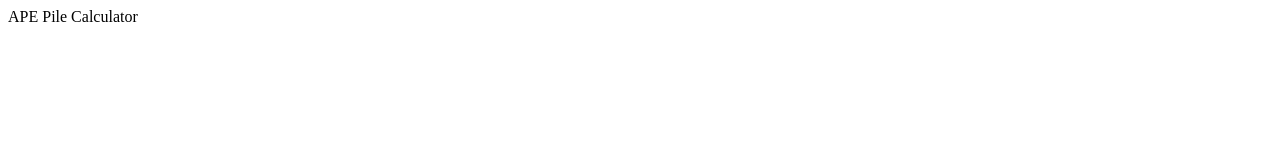
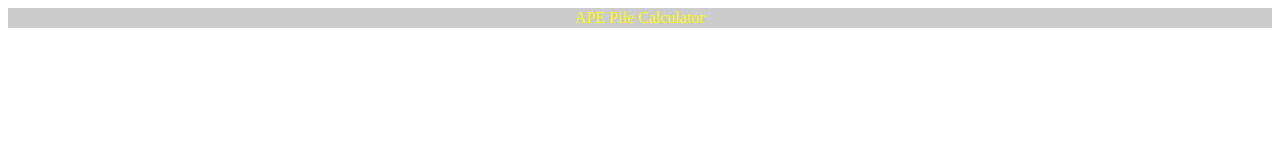
Before and after one commit to BillHerman/APE-App, a plain HTML site: page index.html in a window 1280 px wide. Drawn offline with Linux system fonts and the light colour scheme.

Commit message:
add css reference

```diff
--- a/css/styles.css
+++ b/css/styles.css
@@ -1,6 +1,3 @@
-html {
-    height: 100%;
-}
 
 .header {
     background: #ccc;
--- a/index.html
+++ b/index.html
@@ -1,10 +1,12 @@
 <html>
+
+<head>
+<link rel="stylesheet" href="css/styles.css">
+</head>
+
 <body>
-
 <div class='header'>APE Pile Calculator</div>
 </div>
 
-<script src="lib/jquery-1.8.2.min.js"></script>
-
 </body>
 </html>
```
